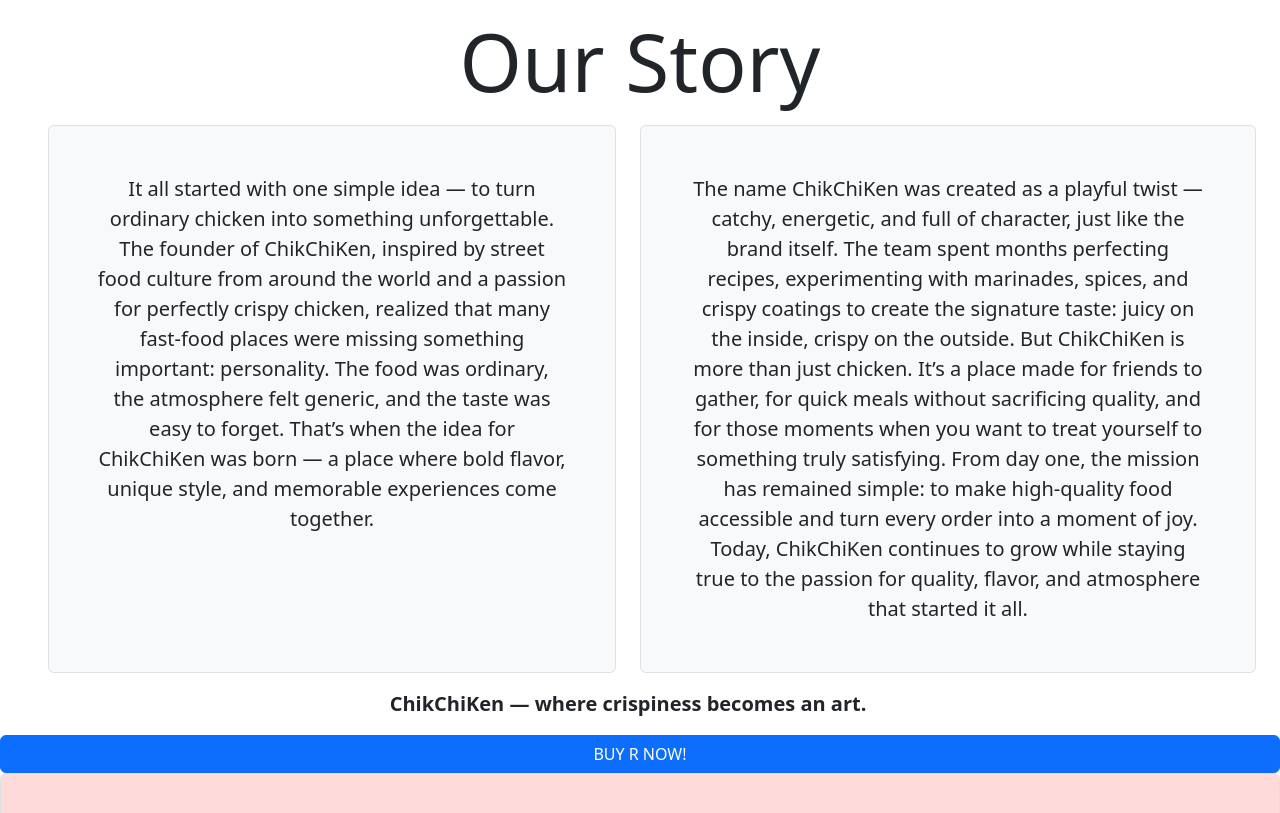
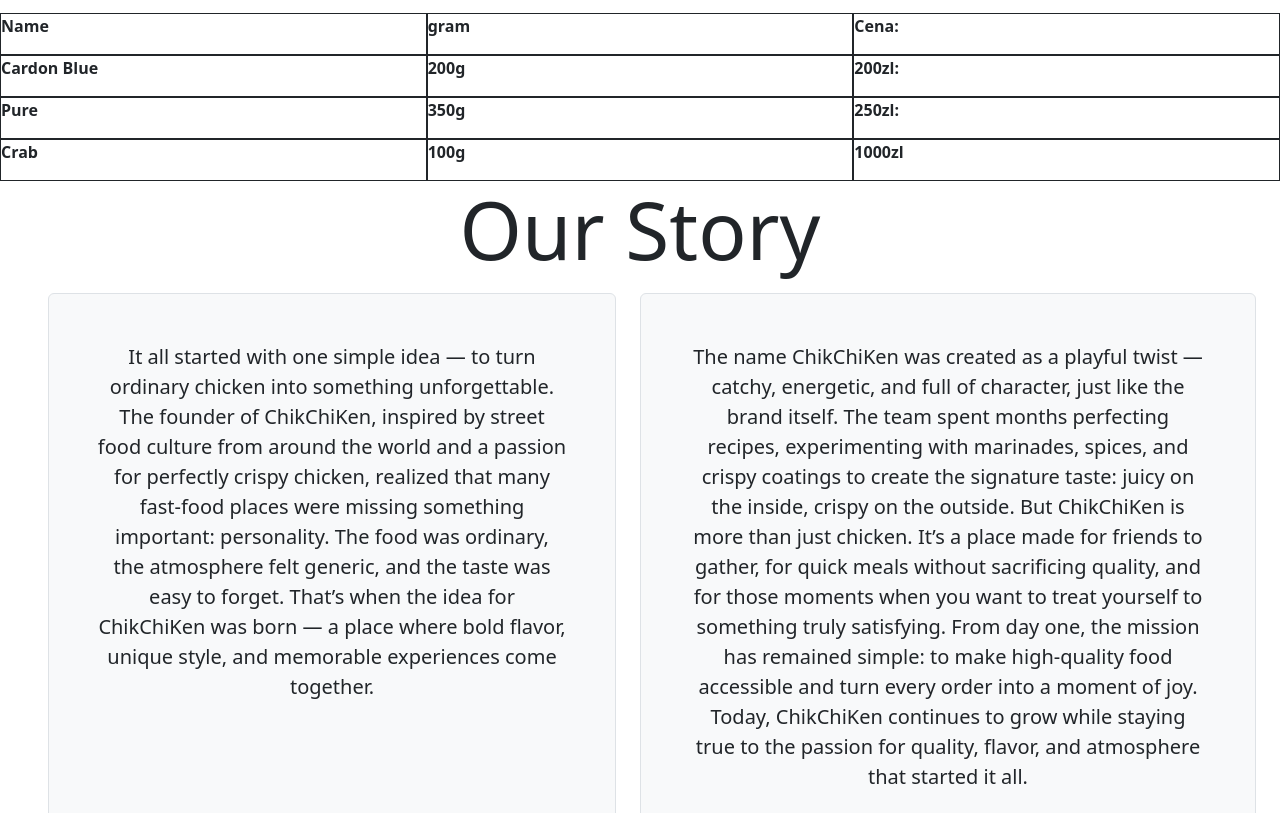
Before and after one commit to givenbygody/project_1, a plain HTML site: page login_page/main.html in a window 1280 px wide. Shown: the part 1101-1914 px from the top of the page. Drawn offline with nearby package versions, Linux system fonts and the light colour scheme.

Commit message:
add menu section

```diff
--- a/login_page/main.html
+++ b/login_page/main.html
@@ -25,7 +25,7 @@
             </button>
 
             <div class="collapse navbar-collapse" id="navbarTogglerDemo02">
-                <ul class="navbar-nav me-auto mb-2 mb-lg-0">
+                <ul class="navbar-nav ms-auto mb-2 mb-lg-0">
                     <li class="nav-item">
                         <a class="nav-link active" aria-current="page" href="#menu">Menu</a>
                     </li>
@@ -71,6 +71,109 @@
         </div>
         <!--MENU-->
         <p class="display-4 text-center" id="menu">Menu</p>
+
+        <div class="conteiner h-100 d-flex align-items-center">
+            <div class="col">
+                <div class="row">
+
+                    <p><b>Name</b></p>
+
+                </div>
+            </div>
+
+            <div class="col">
+                <div class="row">
+
+                    <p><b>gram</b></p>
+
+                </div>
+            </div>
+
+            <div class="col">
+                <div class="row">
+
+                    <p><b>Cena:</b></p>
+
+                </div>
+            </div>
+        </div>
+        <div class="conteiner h-100 d-flex align-items-center">
+            <div class="col">
+                <div class="row">
+
+                    <p><b>Cardon Blue</b></p>
+
+                </div>
+            </div>
+
+            <div class="col">
+                <div class="row">
+
+                    <p><b>200g</b></p>
+
+                </div>
+            </div>
+
+            <div class="col">
+                <div class="row">
+
+                    <p><b>200zl:</b></p>
+
+                </div>
+            </div>
+        </div>
+
+        <div class="conteiner h-100 d-flex align-items-center">
+            <div class="col">
+                <div class="row">
+
+                    <p><b>Pure</b></p>
+
+                </div>
+            </div>
+
+            <div class="col">
+                <div class="row">
+
+                    <p><b>350g</b></p>
+
+                </div>
+            </div>
+
+            <div class="col">
+                <div class="row">
+
+                    <p><b>250zl:</b></p>
+
+                </div>
+            </div>
+        </div>
+
+        <div class="conteiner h-100 d-flex align-items-center">
+            <div class="col">
+                <div class="row">
+
+                    <p><b>Crab</b></p>
+
+                </div>
+            </div>
+
+            <div class="col">
+                <div class="row">
+
+                    <p><b>100g</b></p>
+
+                </div>
+            </div>
+
+            <div class="col">
+                <div class="row">
+
+                    <p><b>1000zl</b></p>
+
+                </div>
+            </div>
+        </div>
 
 
 
--- a/login_page/styles.css
+++ b/login_page/styles.css
@@ -22,7 +22,7 @@
 }
 
 .col {
-    border: 1px solid red;
+    border: 1px solid;
 }
 
 .c-item {
```
